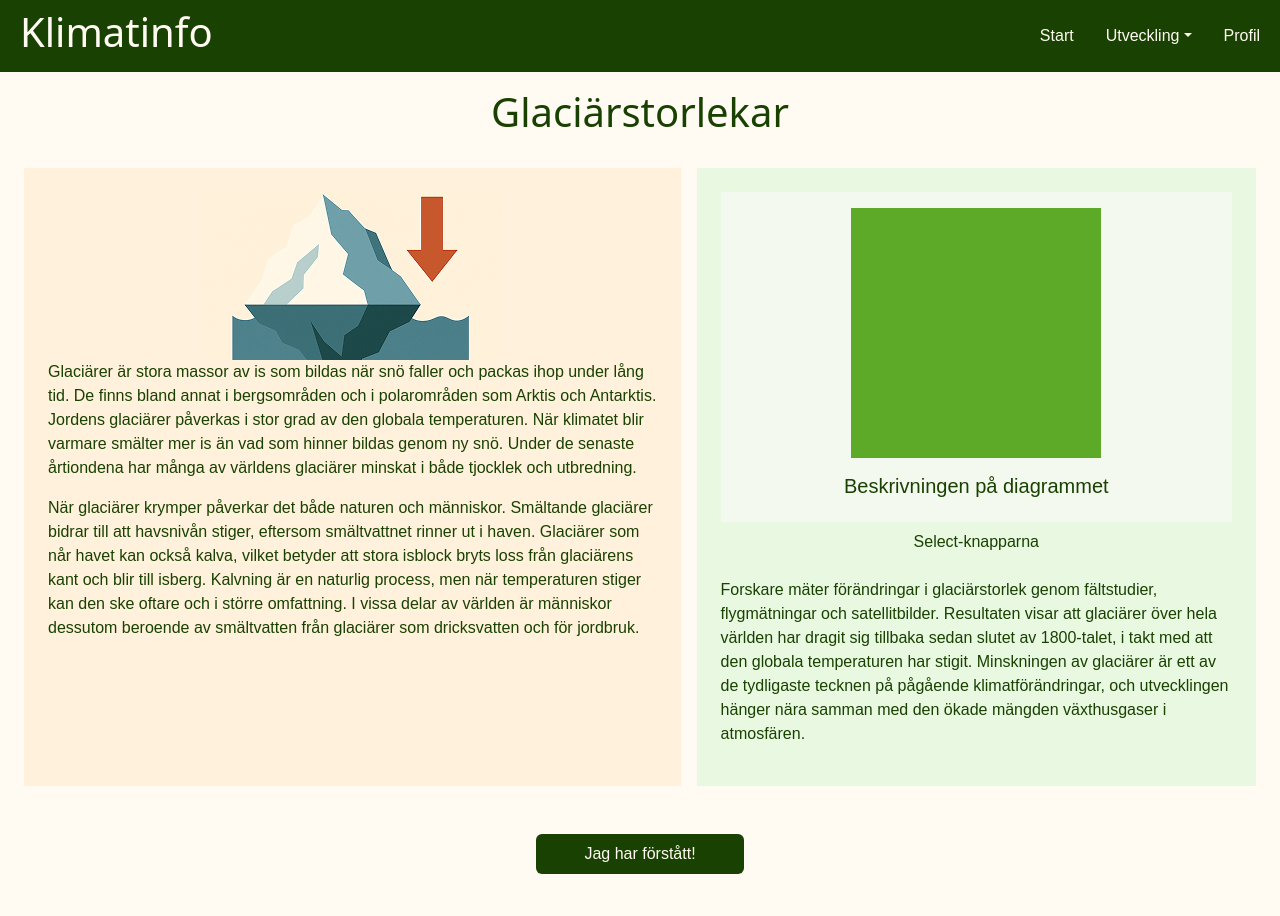
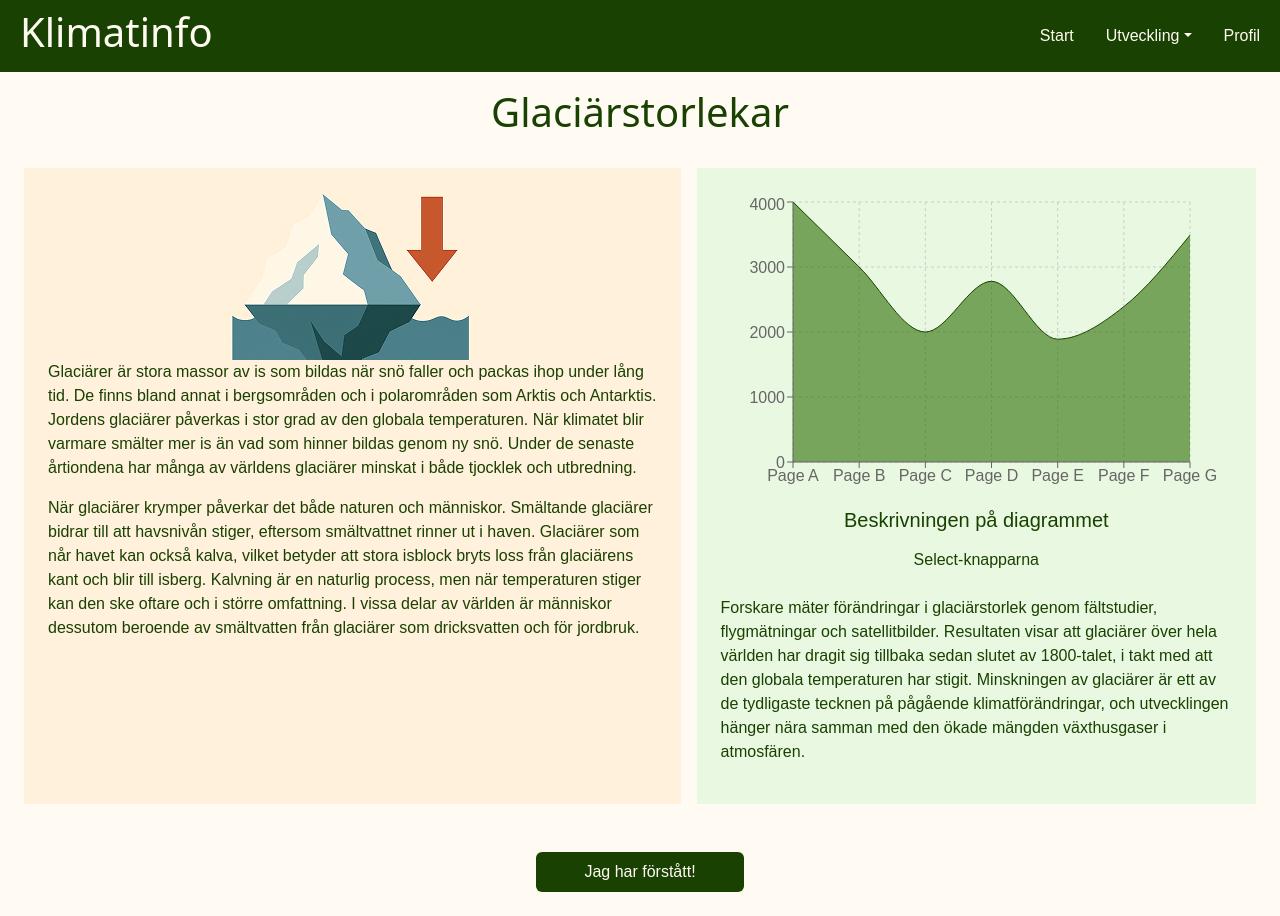
Before and after one commit to fiamont/Frontend_application_Boras, a React (Vite) app: page /lektion/glaciarstorlekar in a window 1280 px wide. Built offline with nearby package versions, Linux system fonts and the light colour scheme; a web font is replaced by a local one.

Commit message:
Install rechart package and add example chart from recharts website

```diff
--- a/package.json
+++ b/package.json
@@ -15,7 +15,8 @@
     "react-bootstrap": "^2.10.10",
     "react-dom": "^19.2.0",
     "react-icons": "^5.5.0",
-    "react-router-dom": "^7.13.1"
+    "react-router-dom": "^7.13.1",
+    "recharts": "^3.8.0"
   },
   "devDependencies": {
     "@eslint/js": "^9.39.1",
--- a/src/App.css
+++ b/src/App.css
@@ -33,13 +33,3 @@
 .lecture-second-part {
   background-color: var(--light-green);
 }
-
-.chart-background {
-  background-color: #f3f9ef;
-}
-
-.chart-square {
-  height: 250px;
-  width: 250px;
-  background-color: #5daa29;
-}
--- a/src/components/InteractiveChart.jsx
+++ b/src/components/InteractiveChart.jsx
@@ -1,8 +1,11 @@
+import ResponsiveAreaChart from "./ResponsiveAreaChart";
+
 function InteractiveChart() {
   return (
     <div className="d-flex flex-column align-items-center gap-2 pb-4">
-      <div className="d-flex flex-column p-3 chart-background container align-items-center">
-        <div className="chart-square"></div>
+      <div className="d-flex flex-column container align-items-center">
+        {/* <div className="chart-square"></div> */}
+        <ResponsiveAreaChart />
         <h5 className="text-center pt-3">Beskrivningen på diagrammet</h5>
       </div>
       <div className="d-flex gap-3">Select-knapparna</div>
--- /dev/null
+++ b/src/components/ResponsiveAreaChart.jsx
@@ -0,0 +1,82 @@
+import {
+  AreaChart,
+  Area,
+  XAxis,
+  YAxis,
+  CartesianGrid,
+  Tooltip,
+  ResponsiveContainer,
+} from "recharts";
+
+// #region Sample data
+const data = [
+  {
+    name: "Page A",
+    uv: 4000,
+    pv: 2400,
+    amt: 2400,
+  },
+  {
+    name: "Page B",
+    uv: 3000,
+    pv: 1398,
+    amt: 2210,
+  },
+  {
+    name: "Page C",
+    uv: 2000,
+    pv: 9800,
+    amt: 2290,
+  },
+  {
+    name: "Page D",
+    uv: 2780,
+    pv: 3908,
+    amt: 2000,
+  },
+  {
+    name: "Page E",
+    uv: 1890,
+    pv: 4800,
+    amt: 2181,
+  },
+  {
+    name: "Page F",
+    uv: 2390,
+    pv: 3800,
+    amt: 2500,
+  },
+  {
+    name: "Page G",
+    uv: 3490,
+    pv: 4300,
+    amt: 2100,
+  },
+];
+
+// #endregion
+const ResponsiveAreaChart = () => {
+  return (
+    <div style={{ width: "100%", height: 300 }}>
+      <ResponsiveContainer>
+        <AreaChart
+          data={data}
+          margin={{
+            top: 10,
+            right: 30,
+            left: 0,
+            bottom: 0,
+          }}
+        >
+          <CartesianGrid strokeDasharray="3 3" />
+          <XAxis dataKey="name" />
+          <YAxis />
+          <Tooltip />
+          <Area type="monotone" dataKey="uv" stroke="#194101" fill="#2a6e02" />
+        </AreaChart>
+      </ResponsiveContainer>
+    </div>
+  );
+};
+
+export default ResponsiveAreaChart;
```
Also changed, not shown: 1 other file (tests, documents, lock files or other folders).
